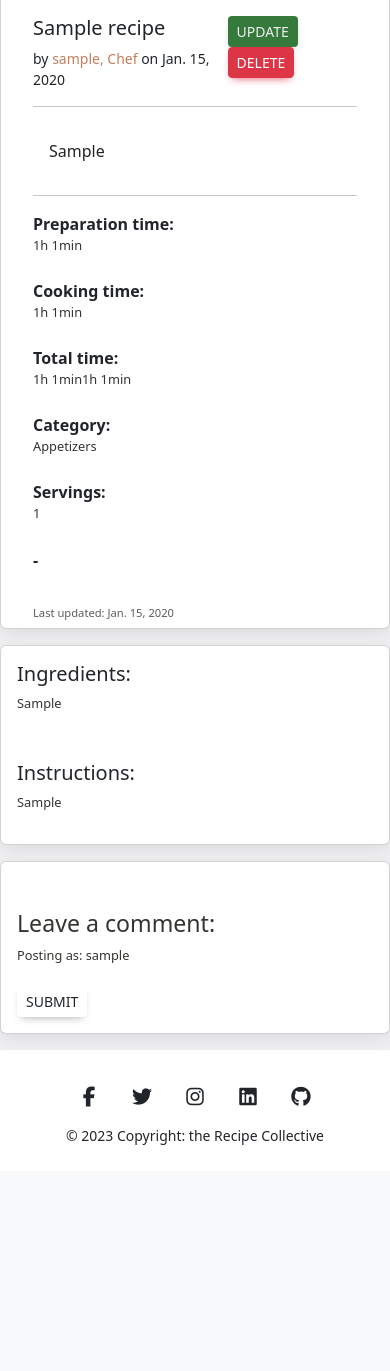
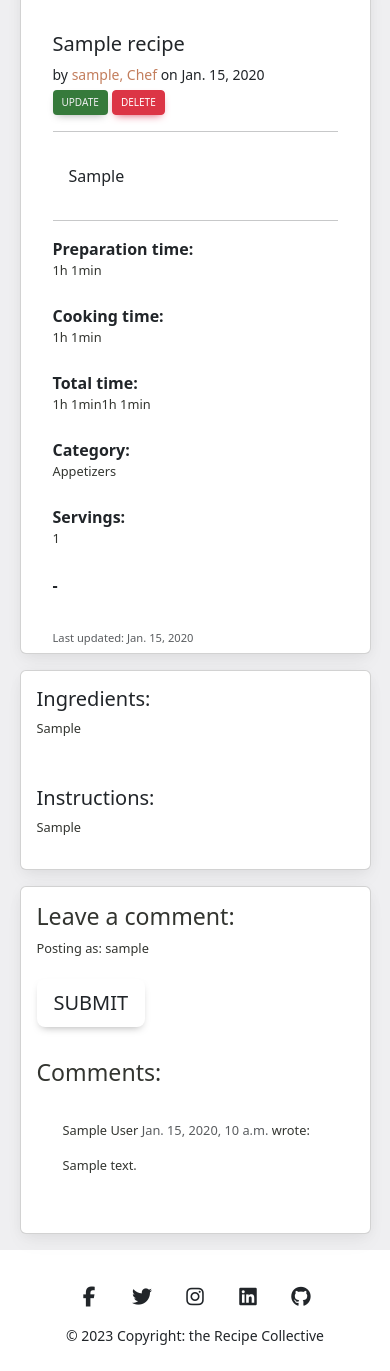
Before and after one commit to SandraBergstrom/theRecipeCollective, a Django app: page /recipe/1/ in a window 390 px wide. Shown: the part 109-1480 px from the top of the page. Before the commit the page ends 1254 px from the top, so only its background shows below. Run offline with Django 3.2, Linux system fonts and the light colour scheme; a user stored in the database is signed in; tables that the repository leaves empty hold one stand-in row (values such as "Sample post"); some libraries are stand-ins or nearby versions.

Commit message:
Style buttons

```diff
--- a/cookbook/templates/cookbook/recipe_detail.html
+++ b/cookbook/templates/cookbook/recipe_detail.html
@@ -2,6 +2,7 @@
 {% load crispy_forms_tags %}
 {% block content %}
 
+<div class="main-recipe">
 <div class="card mb-3">
     <div class="row g-0">
         <div class="col-md-4 h-400">
@@ -11,7 +12,7 @@
         <div class="col-md-8 p-3">
             <div class="card-body">
                 <div>
-                    <div style="display: flex; justify-content: space-between">
+                    <div class="crud-btn" style="display: flex;justify-content: space-between;flex-wrap: wrap;">
                         <div>
                             <h5 class="card-title">{{ recipe.title }}</h5>
                             <div id="recipe-ud-btn">
@@ -23,9 +24,9 @@
                         </div>
                         <div>
                             {% if recipe.author == user %}
-                            <a class="btn btn-custom-secondary btn-sm"
+                            <a class="btn btn-custom-secondary btn-sm crud-btn-text"
                                 href="{% url 'recipe-update' object.id %}">Update</a>
-                            <a class="btn btn-danger btn-sm" href="{% url 'recipe-delete' object.id %}">Delete</a>
+                            <a class="btn btn-danger btn-sm crud-btn-text" href="{% url 'recipe-delete' object.id %}">Delete</a>
                             {% else %} {% if not favorite %}
                             <a class="btn btn-like" href="{% url 'favorite_add' recipe.id %}"><i
                                     class="fa-regular fa-heart"></i></a>
@@ -115,23 +116,49 @@
     <div class="row">
         <div class="col-md-4">
             <div class="card-body">
+                {% if commented %}
+                <div class="alert alert-success" role="alert">
+                    Your comment is awaiting approval
+                </div>
+                {% else %}
+                {% if user.is_authenticated %}
 
+                <h3>Leave a comment:</h3>
+                <p>Posting as: {{ user.username }}</p>
+                <form method="post" style="margin-top: 1.3em;">
+                    {{ comment_form | crispy }}
+                    {% csrf_token %}
+                    <button type="submit" class="btn btn-signup btn-lg">Submit</button>
+                </form>
+                {% endif %}
+                {% endif %}
             </div>
         </div>
         <div class="col-md-8">
             <div class="card-body">
-                {% if user.is_authenticated %}
-                <h3>Leave a comment:</h3>
-                <p>Posting as: {{ user.username }}</p>
-                <form method="post" style="margin-top: 1.3rem">
-                    {{ comment_form | crispy }}
-                    {% csrf_token %}
-                    <button type="submit" class="btn btn-signup btn-sm">Submit</button>
-                </form>
-                {% endif %}
+                <h3>Comments:</h3>
+                <div class="card-body">
+                    <!-- We want a for loop inside the empty control tags to iterate through each comment in comments -->
+                    {% for comment in comments %}
+                    <div class="comments" style="padding: 10px;">
+                        <p class="font-weight-bold">
+                            <!-- The commenter's name goes here. Check the model if you're not sure what that is -->
+                            {{ comment.name }}
+                            <span class=" text-muted font-weight-normal">
+                                <!-- The comment's created date goes here -->
+                                {{ comment.created_on }}
+                            </span> wrote:
+                        </p>
+                        <!-- The body of the comment goes before the | -->
+                        {{ comment.body | linebreaks }}
+                    </div>
+                    <!-- Our for loop ends here -->
+                    {% endfor %}
+                </div>
             </div>
         </div>
     </div>
 </div>
+</div>
 
 {% endblock %}
--- a/static/cookbook/css/style.css
+++ b/static/cookbook/css/style.css
@@ -33,12 +33,14 @@ body {
     height: 78vh;
 }
 
-/* .main-scroll-page {
-    width: 100%;
+.main-recipe {
+    width: 90%;
+    margin: 0 auto;
     display: flex;
     flex-direction: column;
     justify-content: center;
-} */
+    margin-top: 1rem;
+}
 
 h1,
 h2,
@@ -266,12 +268,6 @@ a:hover {
     }
 }
 
-/* INTRO PAGES */
-
-/* .intro-bg {
-    height: 620px;
-} */
-
 
 /* Register/Sign up page */
 
@@ -293,9 +289,7 @@ a:hover {
 }
 
 
-/* USER PAGES */
-
-/* PROFILE */
+/* Profile page */
 
 #intro-profile {
     max-height: none;
@@ -338,7 +332,7 @@ a:hover {
     }
 }
 
-/* HOME PAGE */
+/* Home Page */
 
 .container-centered {
     display: flex;
@@ -395,7 +389,7 @@ a:hover {
     border-color: var(--clr-accent-orange);
 }
 
-/* ADD RECIPE PAGE */
+/* Add recipe page */
 
 #intro-recipe {
     max-height: none;
@@ -416,7 +410,7 @@ a:hover {
     }
 }
 
-/* DELETE RECIPE  */
+/* Delete Recipe  */
 
 #intro-recipe-delete {
     max-height: none;
@@ -444,8 +438,7 @@ a:hover {
     }
 }
 
-
-/* RECIPE DETAIL PAGE */
+/* Recipe detail page */
 
 #recipe-ud-btn {
     display: flex;
@@ -462,18 +455,19 @@ a:hover {
     display: flex;
 }
 
-.accordion {
-    display: flex;
-    align-items: flex-start;
-    flex-direction: column;
+@media (max-width: 575px) {
+    .crud-btn {
+        justify-content: center;
+    }
+
+    .crud-btn-text {
+        font-size: 10px;
+        margin-top: 5px;
+    }
 }
 
-.accordion-item {
-    right: 5px;
-    width: 66%;
-}
 
-/* FAVORITES */
+/* Favorites */
 
 .nothing-message {
     margin-top: 25px;
@@ -493,7 +487,7 @@ a:hover {
     padding-bottom: 15px;
 }
 
-/* RECIPE CARDS IN LIST */
+/* Recipe cards in list */
 
 .card {
     margin-bottom: 1.5rem;
@@ -505,7 +499,7 @@ a:hover {
     object-fit: cover;
 }
 
-/* LIKE BUTTON ON RECIPE */
+/* Favorite */
 
 .btn-like {
     color: var(--clr-accent-orange);
@@ -516,7 +510,7 @@ a:hover {
     background-color: var(--clr-accent-orange) !important;
 }
 
-/* FOOTER */
+/* Footer */
 
 .footer-icon {
     display: flex;
```
